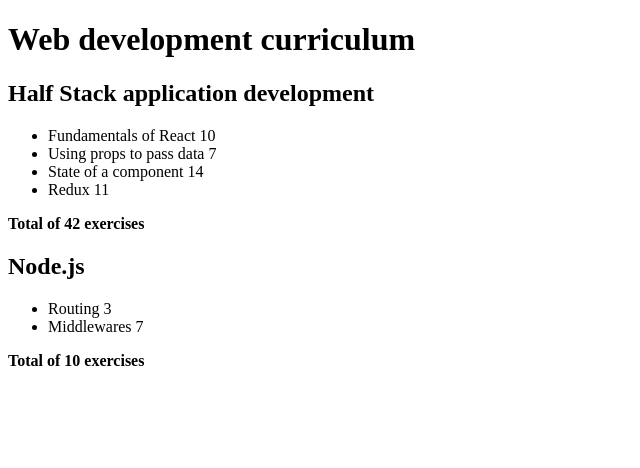
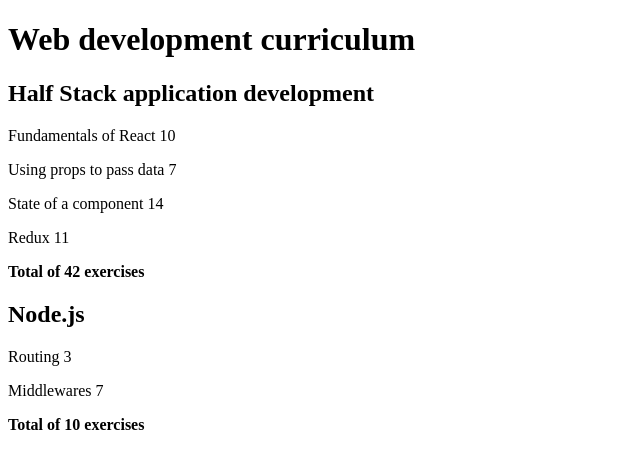
Before and after one commit to Jagucan/FullStackOpen, a React (Vite) app in the folder part2/courseinfo/: page / in a window 1280 px wide. Shown: the top 468 px of the page, without its empty margins (0-640 px from the left). Built offline with nearby package versions, Linux system fonts and the light colour scheme.

Commit message:
ejercicio 2.4 courseinfo

```diff
--- a/part2/courseinfo/src/App.jsx
+++ b/part2/courseinfo/src/App.jsx
@@ -1,18 +1,16 @@
 const Course = (props) => {
-  const { courses } = props;
+	const { courses } = props;
 
 	return (
 		<div>
 			{courses.map((course) => (
 				<div key={course.id}>
 					<h2>{course.name}</h2>
-					<ul>
-						{course.parts.map((part) => (
-							<li key={part.id}>
-								{part.name} {part.exercises}
-							</li>
-						))}
-					</ul>
+					{course.parts.map((part) => (
+						<p key={part.id}>
+							{part.name} {part.exercises}
+						</p>
+					))}
 					<strong>
 						Total of{" "}
 						{course.parts.reduce((sum, part) => sum + part.exercises, 0)}{" "}
```
